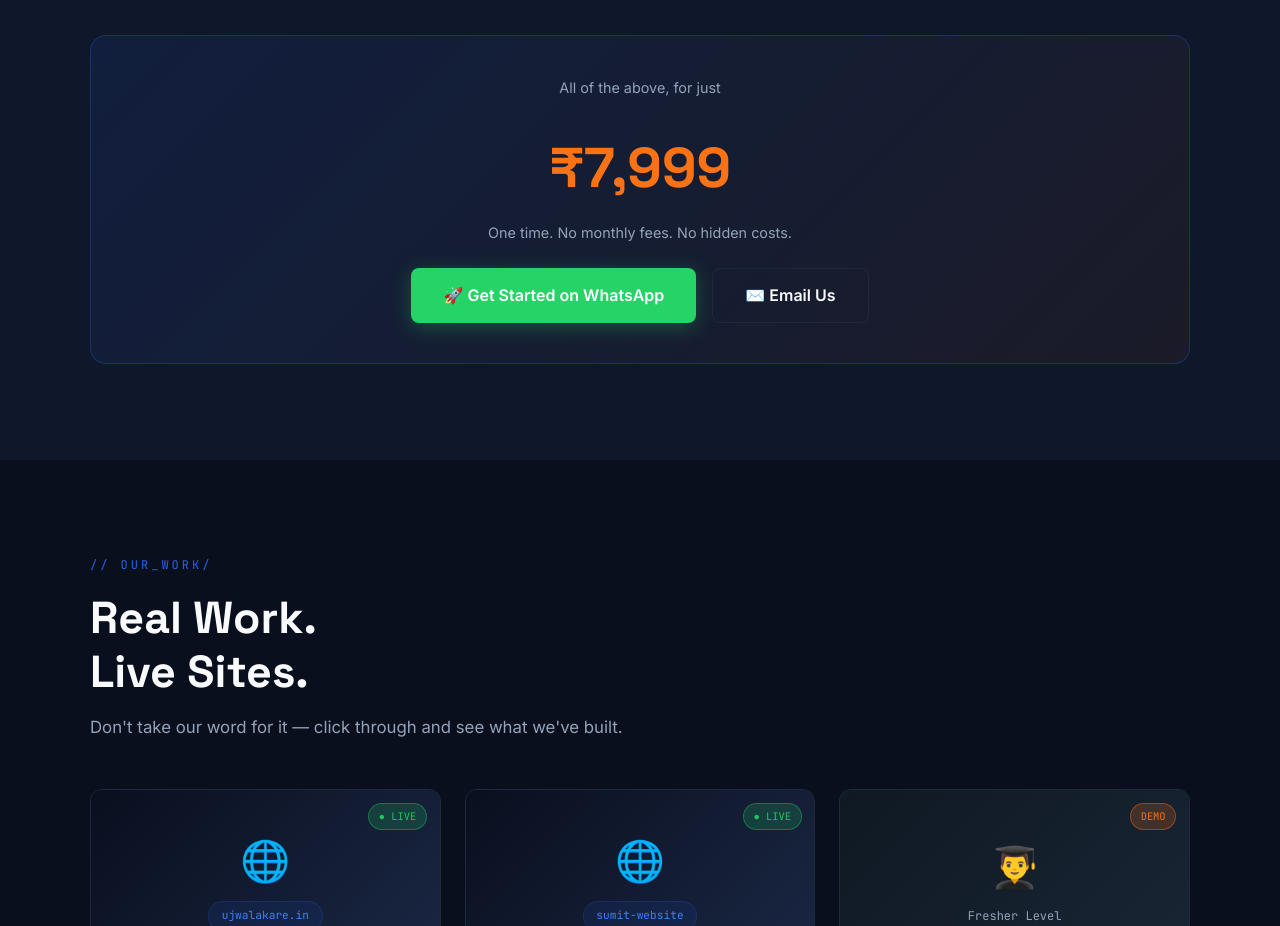
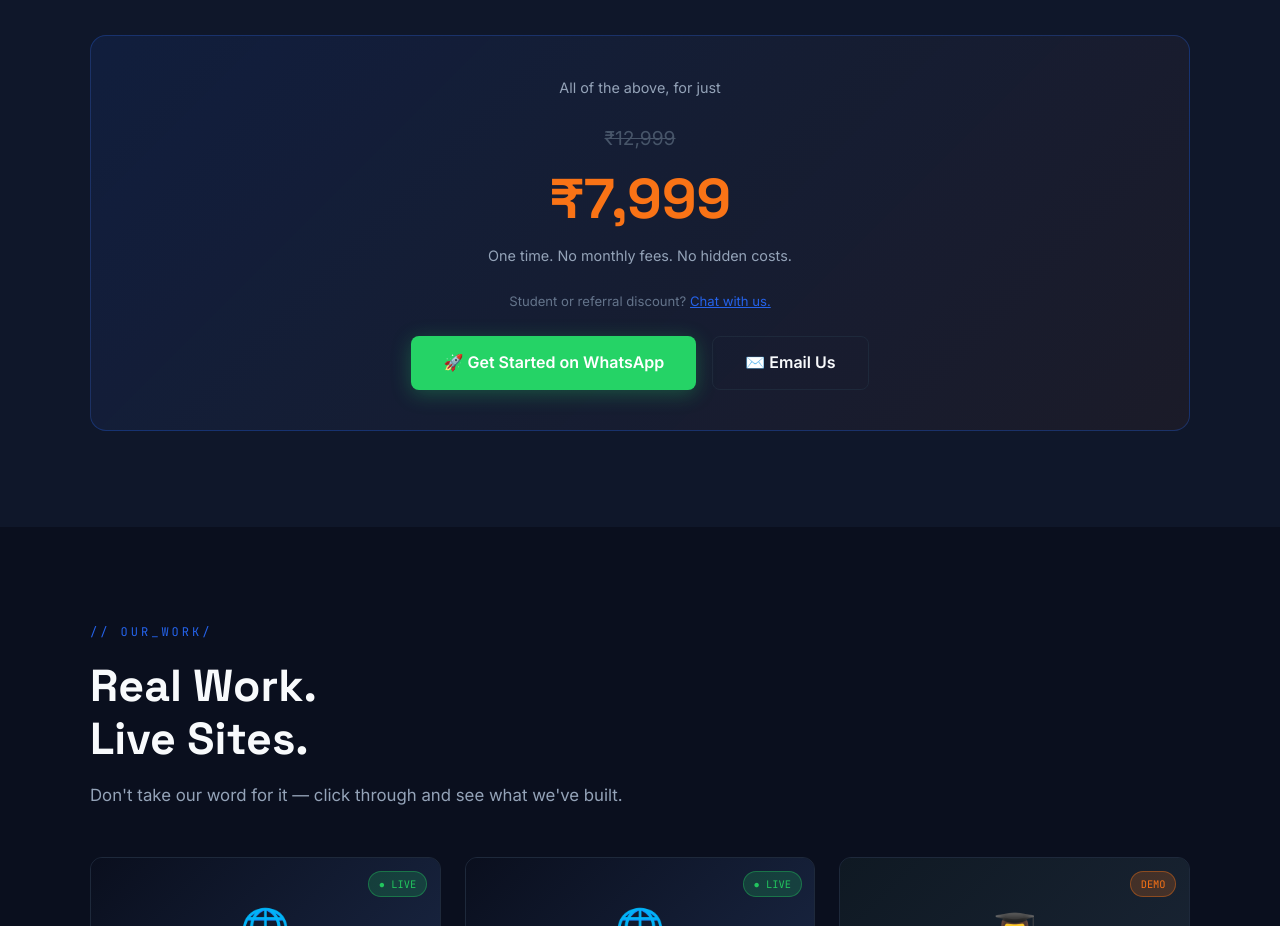
Before and after one commit to pramodtidke/portfoliopro, a plain HTML site: page index.html in a window 1280 px wide. Shown: the part 4340-5266 px from the top of the page. Drawn offline with Linux system fonts and the light colour scheme; animation ran at ten frames a second.

Commit message:
commit: changes price tags

```diff
--- a/index.html
+++ b/index.html
@@ -292,8 +292,11 @@
 
     <div class="price-box reveal">
       <p class="price-label">All of the above, for just</p>
+      <del style="color:#475569;font-size:1.2rem;">₹12,999</del>
       <div class="price">₹7,999</div>
-      <p class="price-label" style="margin-top:0.5rem;">One time. No monthly fees. No hidden costs.</p>
+      <p class="price-label">One time. No monthly fees. No hidden costs.</p>
+      <p style="font-size:0.82rem;color:#64748B;margin-top:0.3rem;">Student or referral discount? <a href="https://wa.me/918830376414" target="_blank" style="color:#2563EB;">Chat with us.</a></p>
+
       <div class="price-ctas">
         <a href="https://wa.me/918830376414?text=Hi%20Pramod!%20I%20want%20to%20get%20started%20with%20PortfolioPro." target="_blank" class="btn-primary">
           🚀 Get Started on WhatsApp
```
